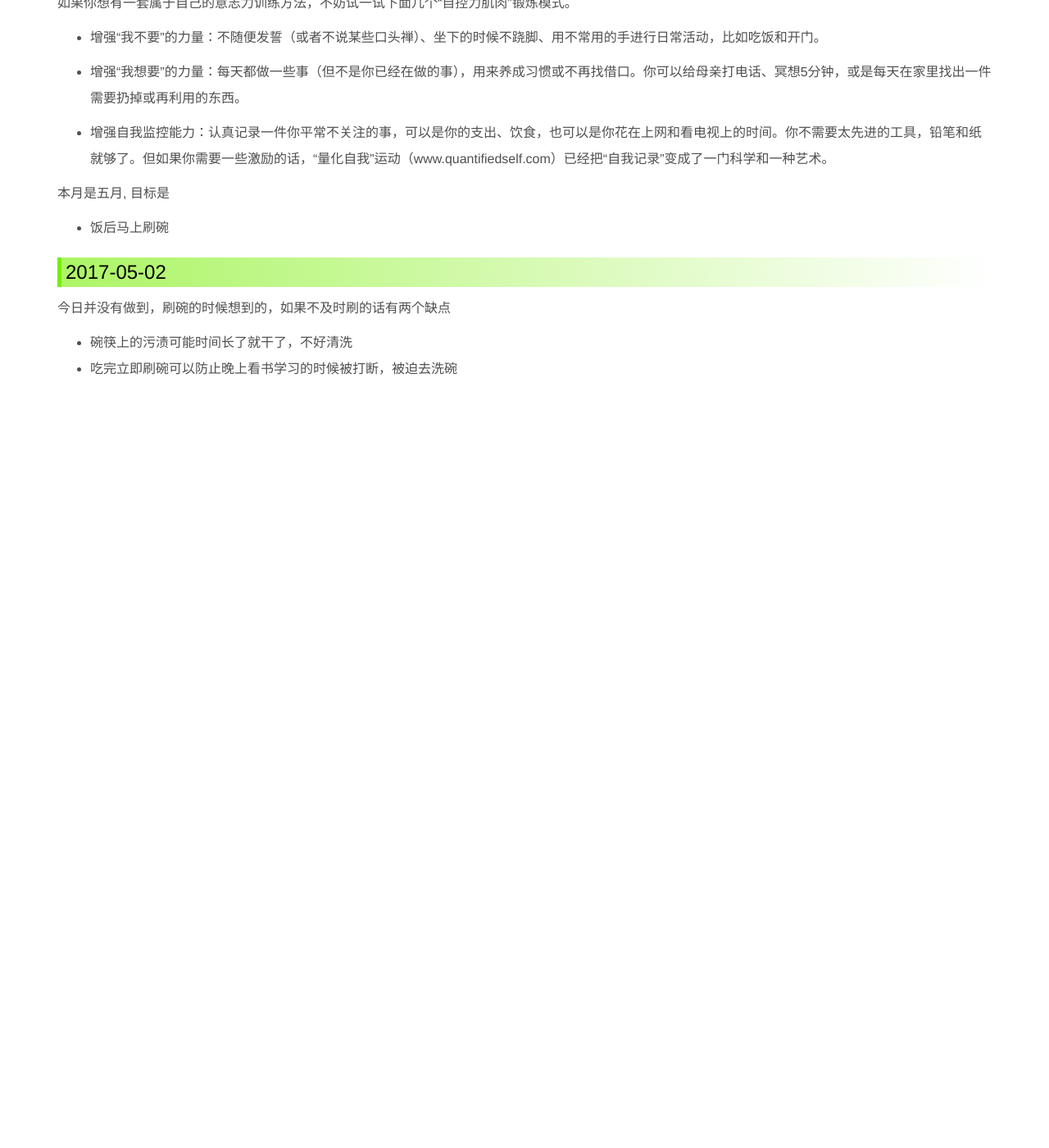
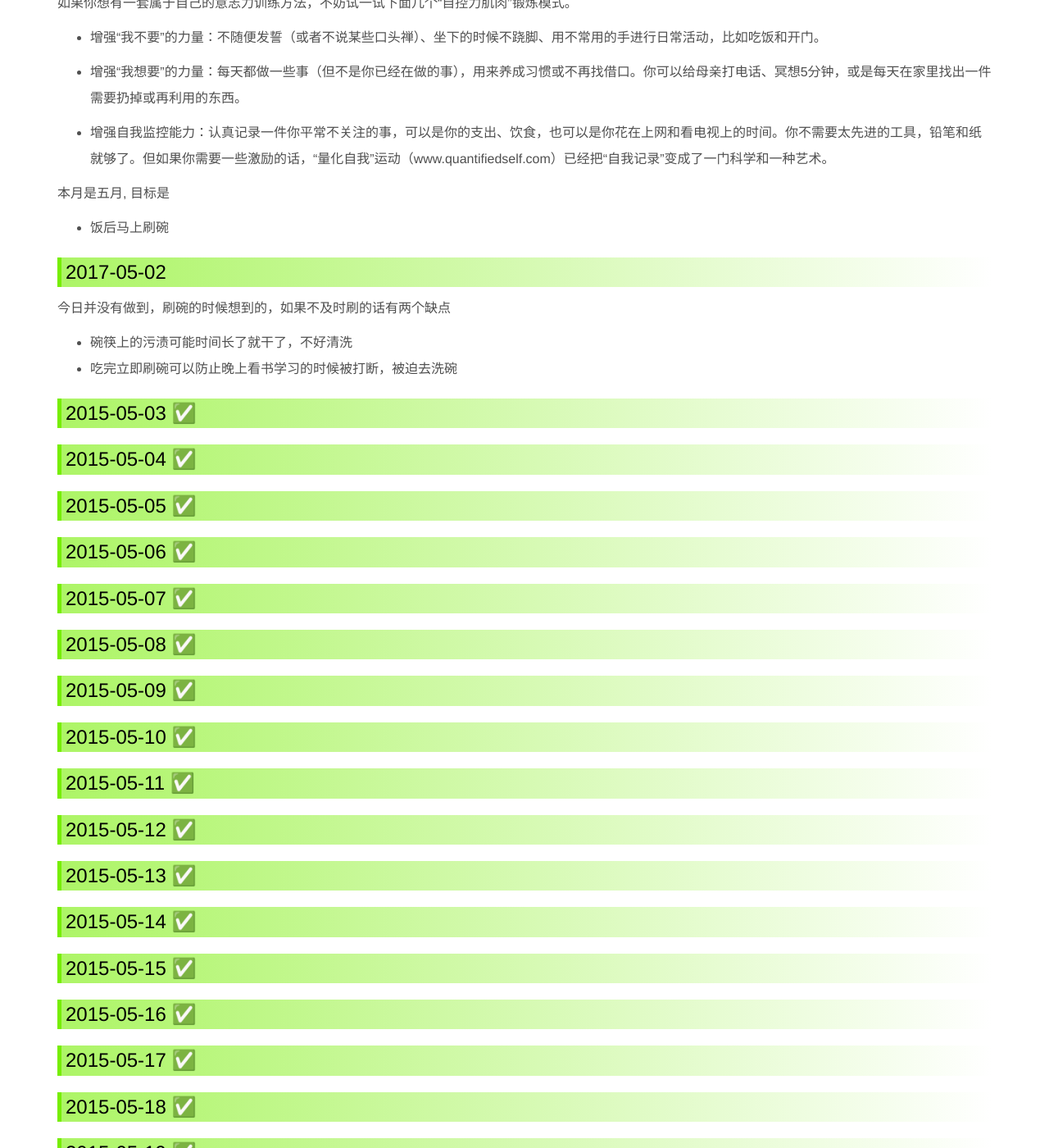
Before and after one commit to ronniewang/ronniewang.github.io, a Jekyll site: the page built from _posts/2017-05-02-willpower-experiment-5.md, in a window 1280 px wide and 1400 px high, scrolled down 270 px. Shown: the whole window at 82% size. Built offline with Jekyll 4.4.1, drawn with Linux system fonts in a browser that asks for light colours; before the commit the page ends 900 px from its top, so only the background shows below that; some of the changed text lies outside the part shown.

Commit message:
update files

```diff
--- a/_posts/2017-05-02-willpower-experiment-5.md
+++ b/_posts/2017-05-02-willpower-experiment-5.md
@@ -26,3 +26,30 @@ description: 意志力很宝贵, 用着用着就没了, 有什么办法能提升
 
 * 碗筷上的污渍可能时间长了就干了，不好清洗
 * 吃完立即刷碗可以防止晚上看书学习的时候被打断，被迫去洗碗
+
+
+### 2015-05-03 ✅
+### 2015-05-04 ✅
+### 2015-05-05 ✅
+### 2015-05-06 ✅
+### 2015-05-07 ✅
+### 2015-05-08 ✅
+### 2015-05-09 ✅
+### 2015-05-10 ✅
+### 2015-05-11 ✅
+### 2015-05-12 ✅
+### 2015-05-13 ✅
+### 2015-05-14 ✅
+### 2015-05-15 ✅
+### 2015-05-16 ✅
+### 2015-05-17 ✅
+### 2015-05-18 ✅
+### 2015-05-19 ✅
+### 2015-05-20 ✅
+### 2015-05-21 ✅
+### 2015-05-22 ✅
+### 2015-05-23 ✅
+### 2015-05-24 ✅
+### 2015-05-25 ✅
+### 2015-05-26 ✅
+### 2015-05-27 ✅
```
Also changed, not shown: _posts/2015-01-08-my-book-list.md (+7 -14 lines), _posts/2017-03-01-willpower-experiment-3.md (line endings or trailing spaces).
